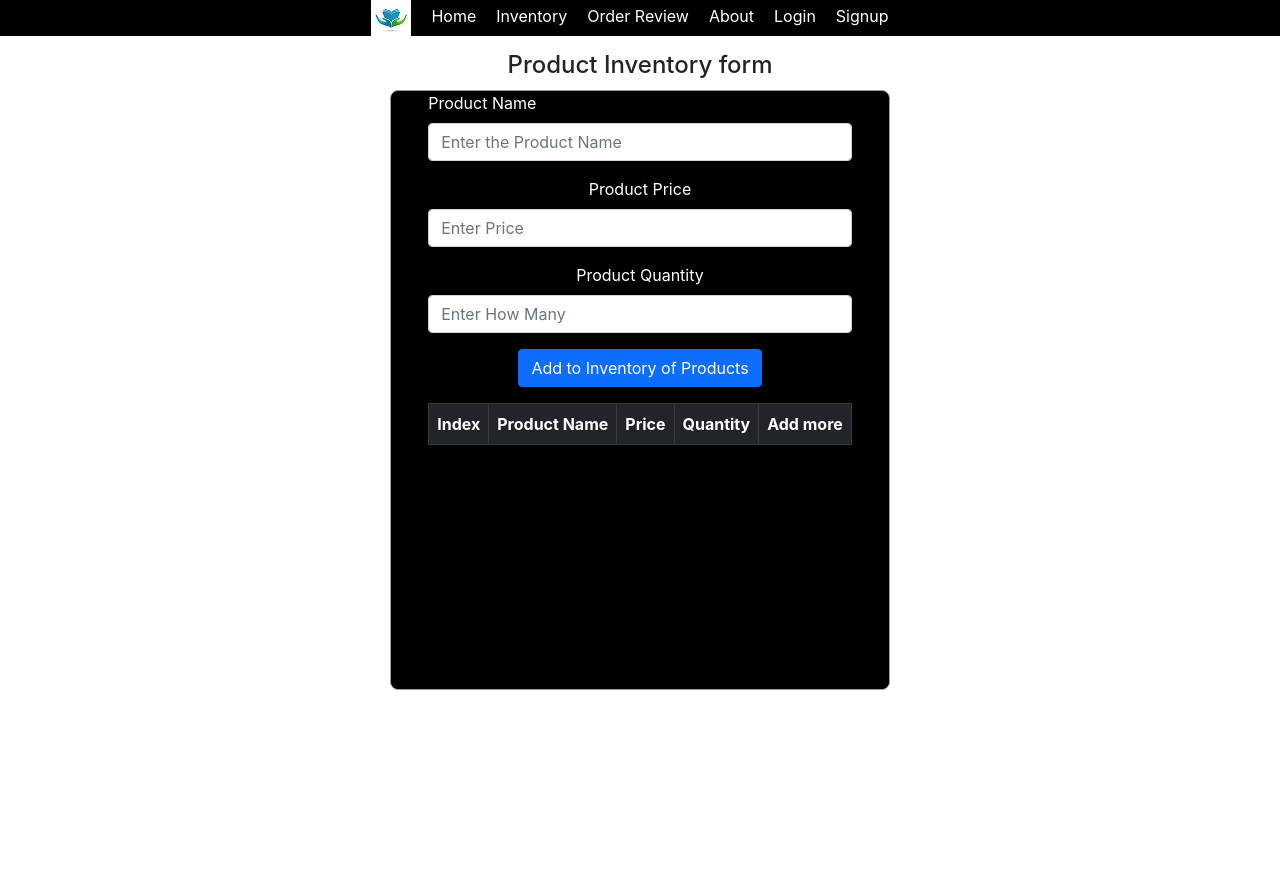
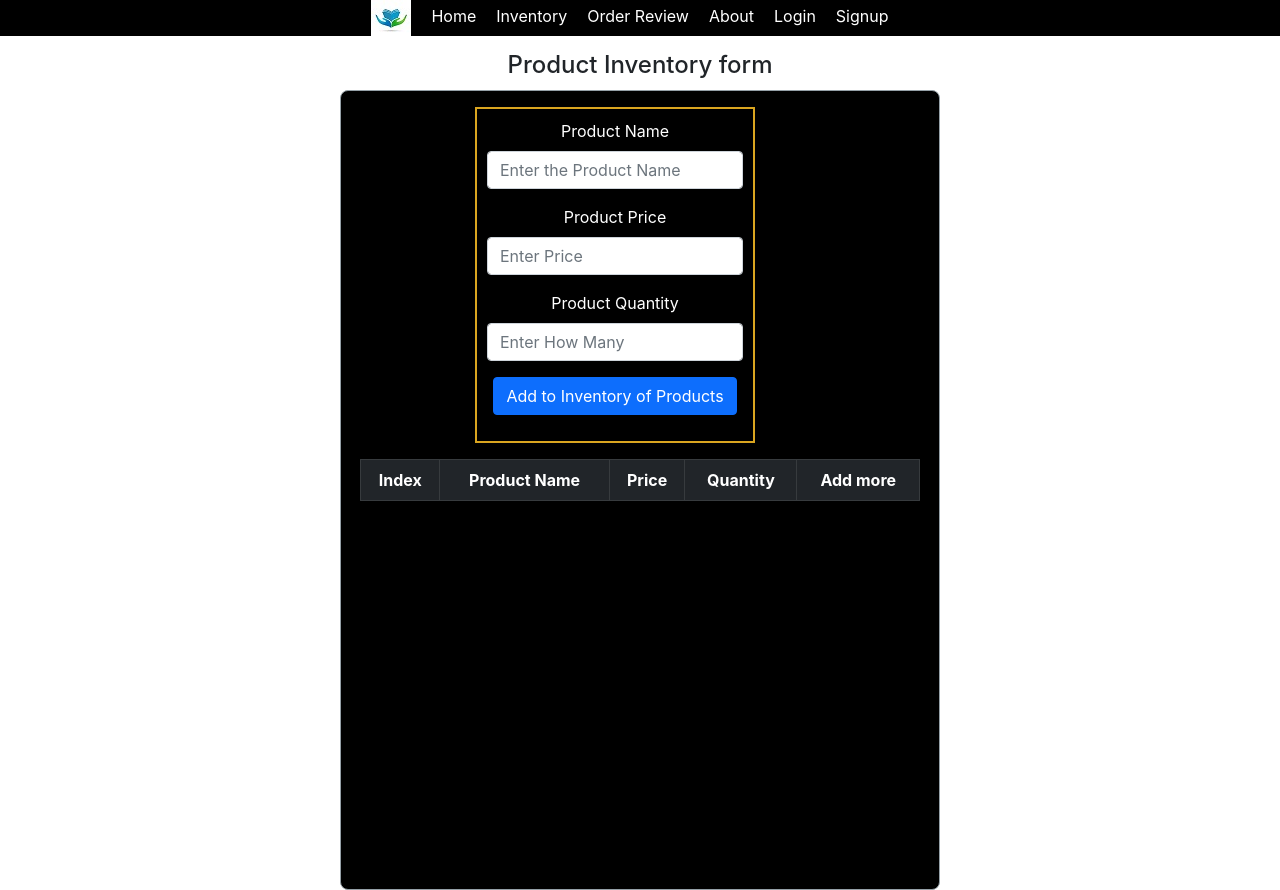
Before and after one commit to saifdesh/inventory, a React (Create React App) app: page /inventory in a window 1280 px wide. Before the commit the page ends 800 px from the top, so only its background shows below. Built offline with nearby package versions, Linux system fonts and the light colour scheme.

Commit message:
update inventrory

```diff
--- a/src/Books/Books.js
+++ b/src/Books/Books.js
@@ -2,15 +2,15 @@ import React from 'react';
 import { Button } from 'react-bootstrap';
 import './Books.css';
 
-const Books = (props) => {
-    const { name, img, id, price } = props.book;
+const Books = ({ handleAddToCart, book }) => {
+    const { name, img, id, price } = book;
     return (
         <div className='book'>
             <img src={img} />
             <h6> {name}</h6>
             <h6>Price: ${price}</h6>
             <p>ID: {id}</p>
-            <Button className='bg-dark'>Add to Cart</Button>
+            <Button onClick={() => handleAddToCart(book)} className='bg-dark'>Add to Cart</Button>
 
         </div>
     );
--- a/src/Pages/Cart/Cart.css
+++ b/src/Pages/Cart/Cart.css
@@ -0,0 +1,10 @@
+.cart {
+    background-color: black;
+    color: white;
+    margin-top: 20px;
+    position: sticky;
+    border-radius: 8px;
+    width: 245px;
+    margin-left: 5px;
+
+}
--- a/src/Pages/Cart/Cart.js
+++ b/src/Pages/Cart/Cart.js
@@ -1,11 +1,17 @@
 import React from 'react';
 import './Cart.css';
 
-const Cart = () => {
+const Cart = ({ cart, handleRemoveFromcart }) => {
     return (
-        <div>
+        <div className='cart'>
+            <h2>Item Slected: {cart.length}</h2>
 
-            <h1>This is cart</h1>
+            {
+                cart.map(book => <p>{book.name}
+                    <button onClick={() => handleRemoveFromcart(book)}>X</button>
+                </p>
+                )
+            }
 
         </div>
     );
--- a/src/Pages/Home/Home.js
+++ b/src/Pages/Home/Home.js
@@ -1,4 +1,4 @@
-import React from 'react';
+import React, { useState } from 'react';
 import Books from '../../Books/Books';
 import useBooks from '../../hooks/useBooks';
 import Cart from '../Cart/Cart';
@@ -6,6 +6,29 @@ import './Home.css';
 
 const Home = () => {
     const [books, setBooks] = useBooks();
+    const [cart, setCart] = useState([]);
+
+    const handleAddToCart = (selectedItem) => {
+        const exists = cart.find(book => book.id === selectedItem.id);
+        if (!exists) {
+            const newCart = [...cart, selectedItem]
+            setCart(newCart)
+
+        }
+        else {
+            alert('Item already added');
+        }
+
+    }
+
+    const handleRemoveFromcart = (selectedItem) => {
+        const rest = cart.filter(book => book.id !== selectedItem.id);
+        setCart(rest);
+
+    }
+
+
+
     return (
         <div className='home-container'>
 
@@ -13,12 +36,16 @@ const Home = () => {
                 {
                     books.map(book => <Books
                         key={book.id}
-                        book={book}>
-                    </Books>)
+                        book={book}
+                        handleAddToCart={handleAddToCart}
+
+                    ></Books>)
                 }
             </div>
             <div className='cart-container'>
-                <Cart></Cart>
+                <Cart
+                    handleRemoveFromcart={handleRemoveFromcart}
+                    cart={cart}></Cart>
 
             </div>
 
--- a/src/Pages/Inventory/Inventory.css
+++ b/src/Pages/Inventory/Inventory.css
@@ -1,6 +1,6 @@
 .container {
-    width: 500px;
-    height: 600px;
+    width: 600px;
+    height: 800px;
     border: 1px solid #95A0A7;
     box-sizing: border-box;
     border-radius: 8px;
@@ -11,12 +11,32 @@
     color: white;
 }
 
+.form-container {
+    width: 560px;
+}
+
+.form {
+    width: 280px;
+    border: 2px solid goldenrod;
+    padding: 10px;
+    align-items: center;
+    margin-left: 115px;
+
+}
+
+.form:hover {
+    background-color: #424242;
+}
+
 .form-title {
     text-align: center;
     margin-top: 15px;
     margin-bottom: 10px;
 }
 
+.ml {
+    margin-left: 3px;
+}
 
 
 @media screen and (max-width:1100px) {
--- a/src/Pages/Inventory/Inventory.js
+++ b/src/Pages/Inventory/Inventory.js
@@ -40,15 +40,19 @@ const Inventory = () => {
         setProducts([...products]);
 
     }
+
+
+
+
     return (
         <div>
 
             <h4 className='form-title'>Product Inventory form</h4>
             <div className='container'>
-                <div>
-                    <Form className='form' onSubmit={add} ref={formData}>
+                <div className='form-container'>
+                    <Form className='form text-center mb-3 mt-3' onSubmit={add} ref={formData}>
                         <Form.Group className="mb-3" controlId="formBasicProductName">
-                            <Form.Label className='input-group'>Product Name</Form.Label>
+                            <Form.Label>Product Name</Form.Label>
                             <Form.Control type="text" placeholder="Enter the Product Name" name="product_name" />
 
                         </Form.Group>
@@ -88,8 +92,9 @@ const Inventory = () => {
                                                 <td>{product.price}</td>
                                                 <td>{product.qty}</td>
                                                 <td>
-                                                    <Button variant='success' onClick={event => increQty(event)} value={index} >+</Button>
-                                                    <Button variant='danger' onClick={event => decreQty(event)} value={index}>-</Button>
+                                                    <Button className='ml' variant='success' onClick={event => increQty(event)} value={index} >+</Button>
+                                                    <Button className='ml' variant='danger' onClick={event => decreQty(event)} value={index}>-</Button>
+
                                                 </td>
                                             </tr>
                                         )
```
